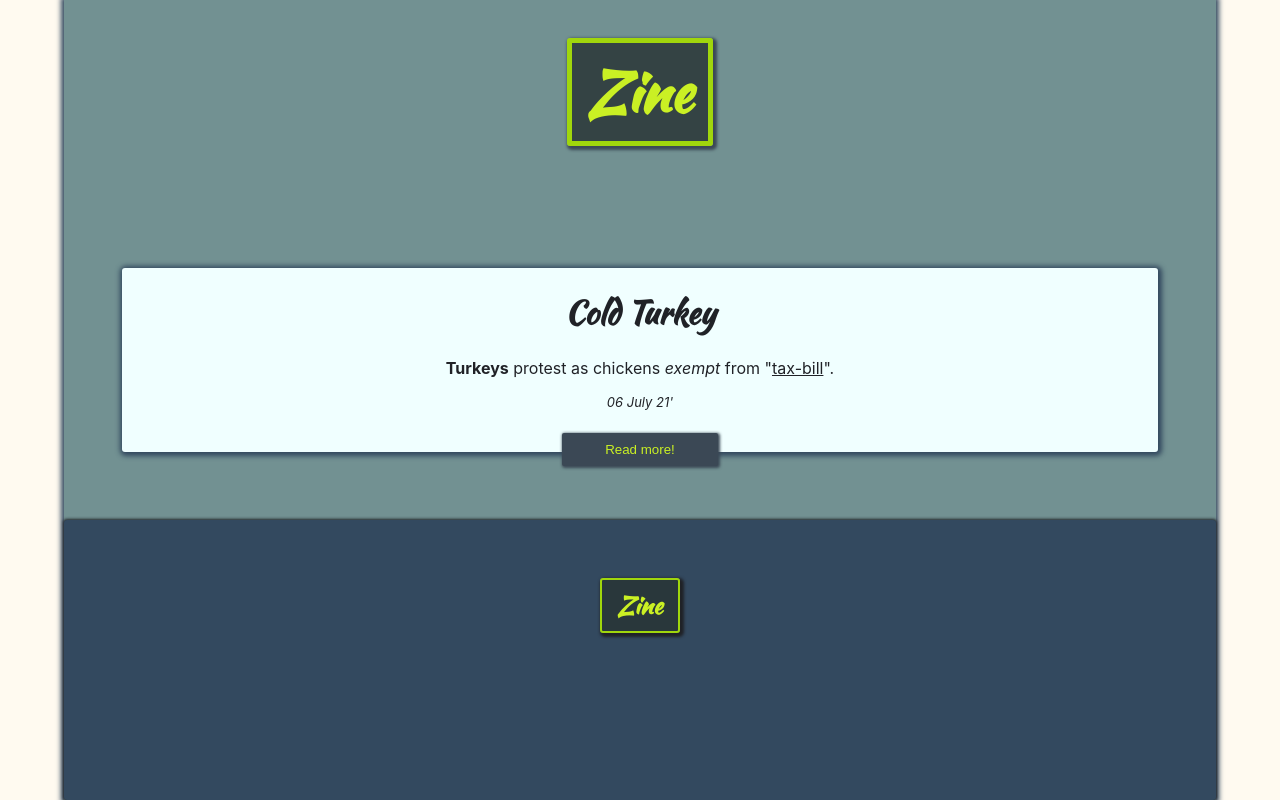
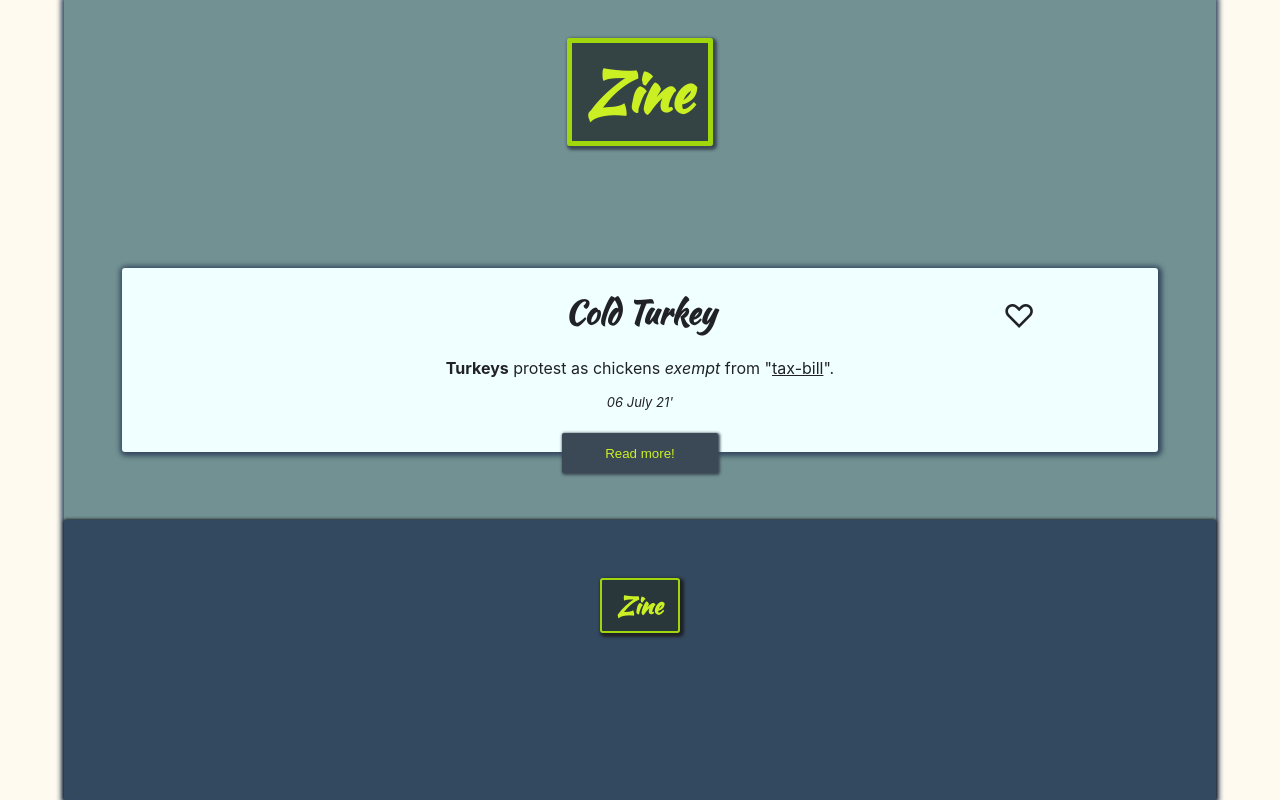
Before and after one commit to Schnarfengargle123/zine, a React (Create React App) app: page / in a window 1280 px wide. Built offline with nearby package versions, Linux system fonts and the light colour scheme.

Commit message:
Fixed article card like button (still doesn't work).

```diff
--- a/src/components/UI/Article.js
+++ b/src/components/UI/Article.js
@@ -3,16 +3,19 @@ import styles from "./Article.module.css";
 function Article() {
   return (
     <div className={styles.Article}>
+      <div className={styles.Article__content}>
         <h1 className={styles.Article__title}>Cold Turkey</h1>
         <p>
           <strong>Turkeys</strong> protest as chickens <em>exempt</em> from "
           <u>tax-bill</u>".
         </p>
         <p className={styles.Article__date}>06 July 21'</p>
-      {/* <p>
-        This is a rather thought provoking and intellectually stimulating story!
-      </p> */}
         <button className={styles.Article__button}>Read more!</button>
+      </div>
+
+      <div>
+        <p className={styles.Article__favourite}>&#9825;</p>
+      </div>
     </div>
   );
 }
--- a/src/components/UI/Article.module.css
+++ b/src/components/UI/Article.module.css
@@ -4,6 +4,39 @@
   border-radius: 3px 3px 3px 3px;
   background-color: azure;
   box-shadow: 1px 1px 5px 3px var(--asphalt);
+  /* display: flex;
+    flex-direction: column;
+    justify-content: center;
+    align-items: center; */
+}
+
+.Article__content {
+  /* display: flex;
+  flex-direction: column;
+  justify-content: center;
+  align-items: center;
+  height: 100%; */
+}
+
+/* This class above, .Article__content {}, could potentially inherit
+   parent classes content, allowing for more intuitive percantage values
+   regarding width/height dimensions within style rules below, i.e.,
+   an optional extra! ("If it ain't broke, don't fix it, maybe?").
+*/
+
+.Article__favourite {
+  width: 2rem;
+  position: relative;
+  top: -13rem;
+  left: 85%;
+  font-size: xx-large;
+  /* margin-left: 5rem; */
+  transition: 180ms;
+}
+
+.Article__favourite:hover {
+  cursor: pointer;
+  background-color: var(--deepforest);
 }
 
 .Sub__title {
@@ -13,7 +46,7 @@
 .Article__button {
   margin-top: 1%;
   width: 15%;
-    height: 18%;
+  height: 2.5rem;
   background-color: var(--graphite);
   color: var(--lightzest);
   border-style: none;
```
Also changed, not shown: src/components/UI/Article copy.js (added, +28 -0 lines). Lines whose indentation alone changed are shown as unchanged.
